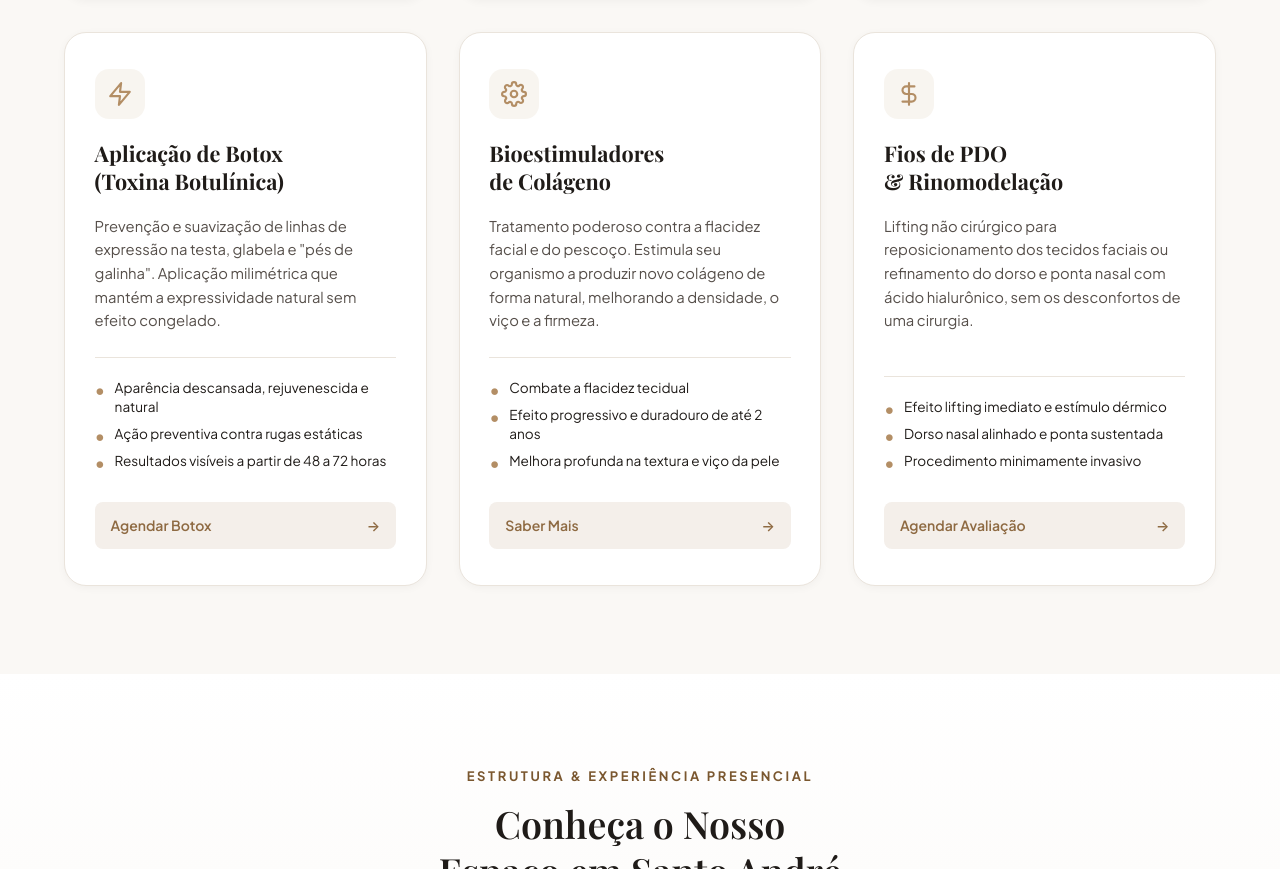
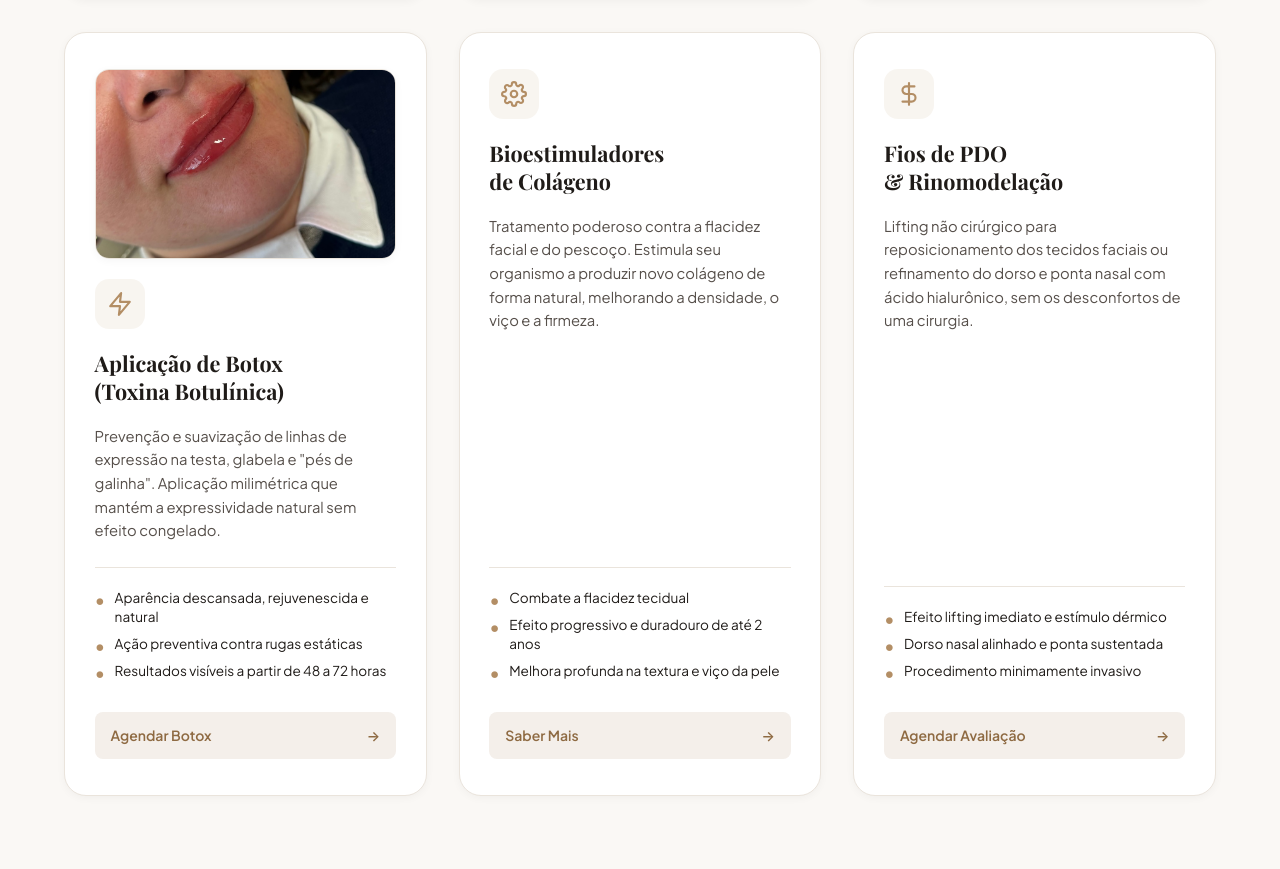
Before and after one commit to ricardorickbony-lgtm/clinica-lais-torres, a plain HTML site: page index.html in a window 1280 px wide. Shown: the part 3553-4422 px from the top of the page. Drawn offline with nearby package versions, Linux system fonts and the light colour scheme; a web font is replaced by a local one.

Commit message:
feat(procedimentos): adicionar foto real do caso de botox no card de procedimentos

```diff
--- a/index.html
+++ b/index.html
@@ -662,6 +662,9 @@
 
           <!-- Card 4: Toxina Botulínica (Botox) -->
           <article class="procedure-card">
+            <div class="procedure-image-wrap">
+              <img src="assets/botox-caso-real.jpg" alt="Aplicação de Botox e Toxina Botulínica em Santo André - Dra. Laís Torres" class="procedure-img" width="947" height="1024" loading="lazy" decoding="async" />
+            </div>
             <div class="procedure-header">
               <div class="procedure-icon">
                 <svg viewBox="0 0 24 24" fill="none" stroke="currentColor" stroke-width="2" stroke-linecap="round" stroke-linejoin="round" aria-hidden="true"><path d="M13 2L3 14h9l-1 8 10-12h-9l1-8z"></path></svg>
```
Also changed, not shown: assets/botox-caso-real.jpg (added).
